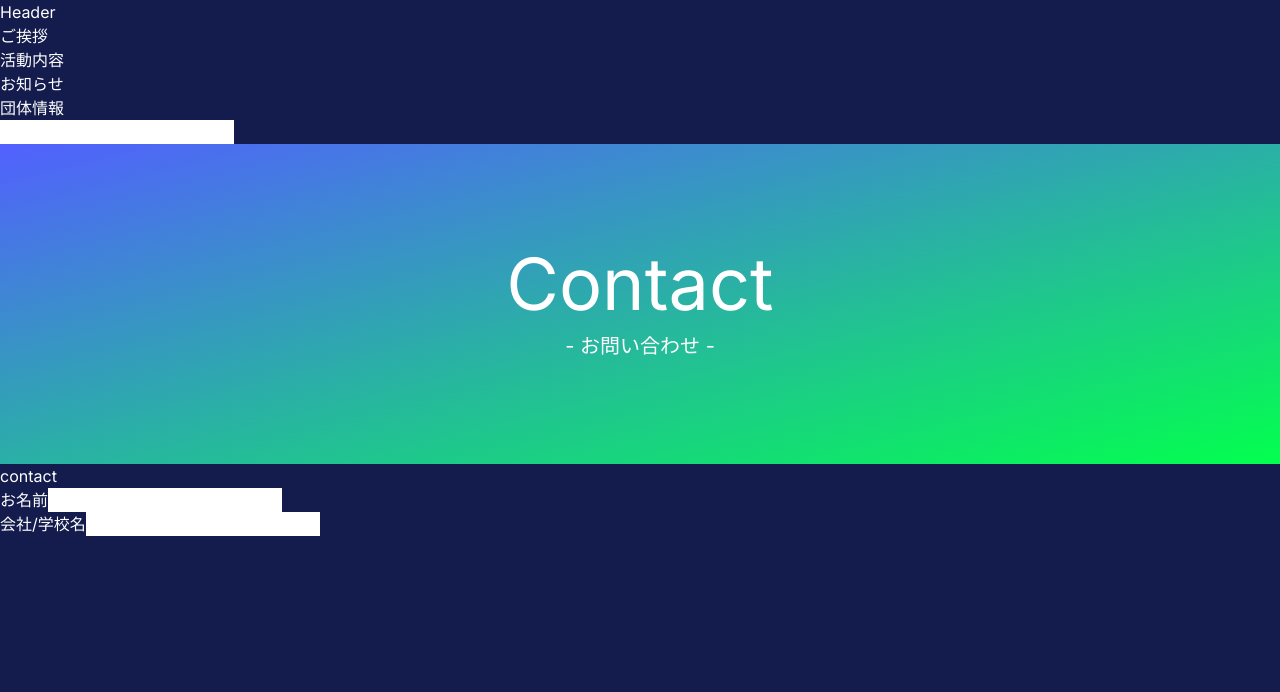
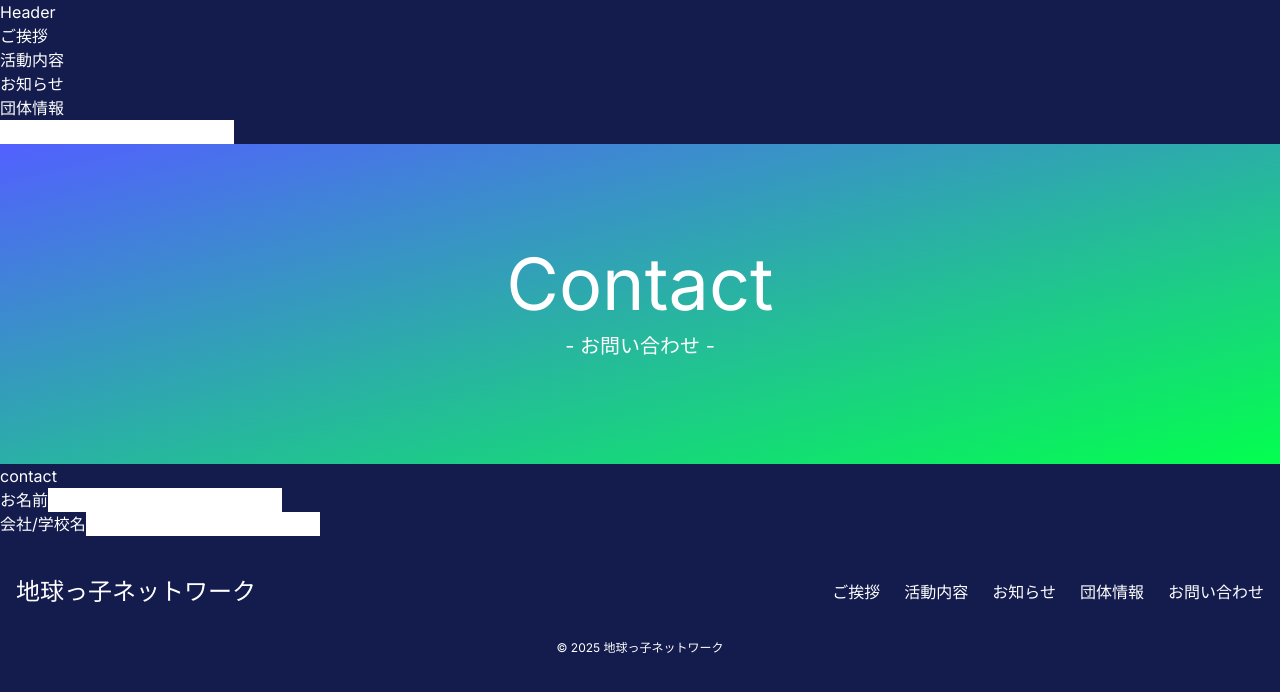
Before and after one commit to u5u5u5u/chinet_hp, a Next.js app: page /contact in a window 1280 px wide. Shown: the top 692 px of the page. Built offline with nearby package versions, Linux system fonts and the light colour scheme.

Commit message:
add:フッターにテキスト挿入#84

```diff
--- a/src/app/layout.tsx
+++ b/src/app/layout.tsx
@@ -1,8 +1,9 @@
+import Footer from "@/components/Footer";
+import Header from "@/components/Header";
+import Hero from "@/components/Hero";
 import type { Metadata } from "next";
 import { Inter } from "next/font/google";
 import "./globals.css";
-import Header from "@/components/Header";
-import Hero from "@/components/Hero";
 
 const inter = Inter({ subsets: ["latin"] });
 
@@ -22,6 +23,7 @@ export default function RootLayout({
         <Header />
         <Hero />
         {children}
+        <Footer />
       </body>
     </html>
   );
--- /dev/null
+++ b/src/components/Footer/index.tsx
@@ -0,0 +1,21 @@
+const Footer = () => {
+  return (
+    <footer className="flex flex-col items-center justify-center space-y-8 py-10">
+      <div className="flex justify-between items-center container mx-auto px-4">
+        <p className="text-2xl">地球っ子ネットワーク</p>
+        <nav>
+          <ul className="flex space-x-6">
+            <li>ご挨拶</li>
+            <li>活動内容</li>
+            <li>お知らせ</li>
+            <li>団体情報</li>
+            <li>お問い合わせ</li>
+          </ul>
+        </nav>
+      </div>
+      <p className="text-xs">&copy; 2025 地球っ子ネットワーク</p>
+    </footer>
+  );
+};
+
+export default Footer;
```
